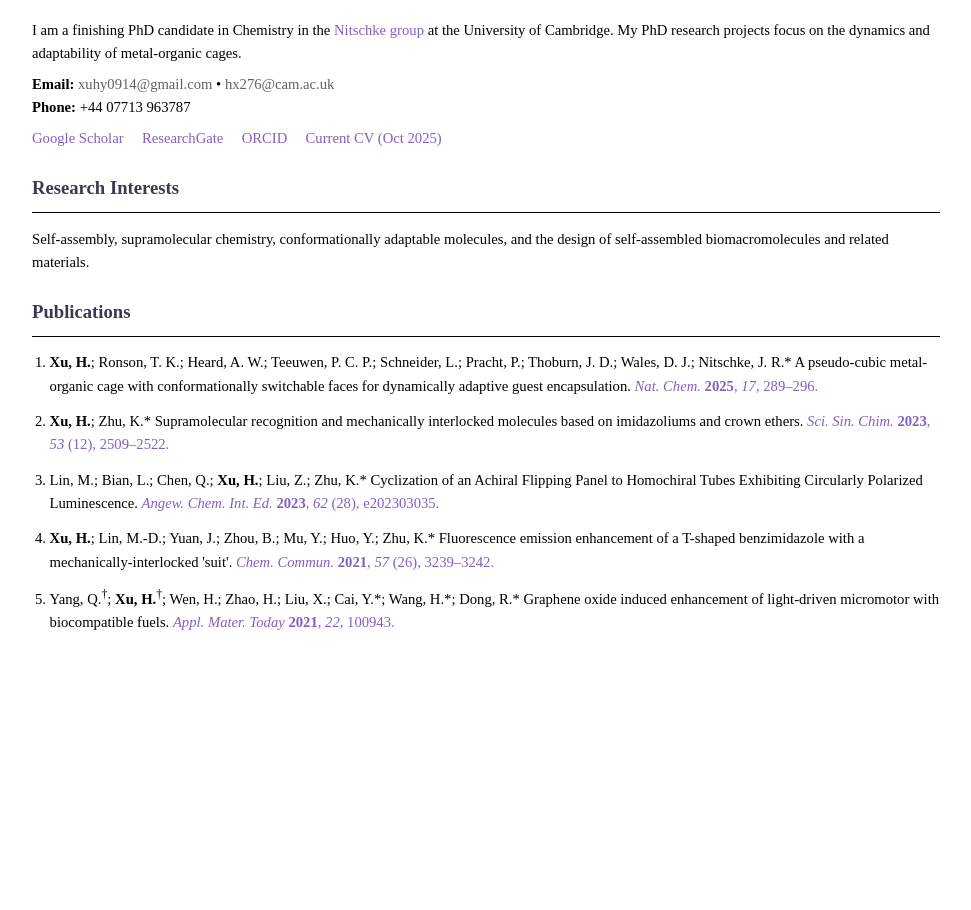
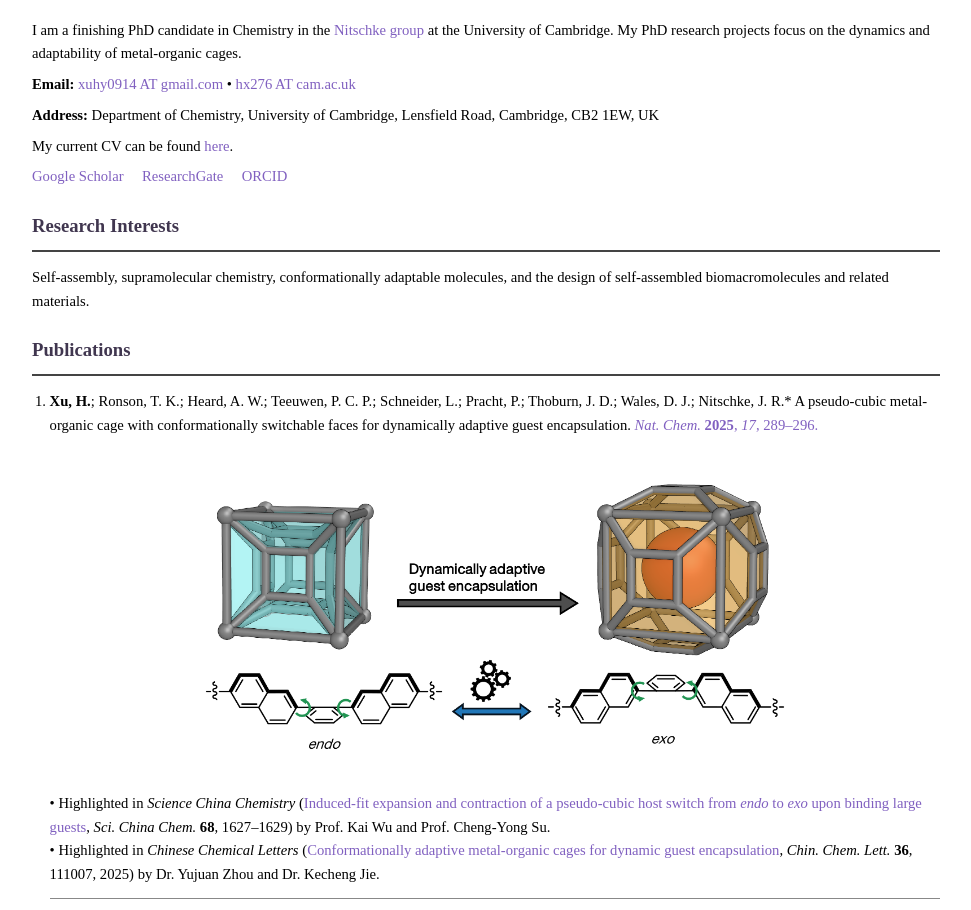
Before and after one commit to houyang-xu/houyang-xu.github.io, a plain HTML site: page index.html in a window 1280 px wide. Shown: the part 122-1032 px from the top of the page, without its empty margins (154-1125 px from the left). Before the commit the page ends 851 px from the top, so only its background shows below. Drawn offline with Linux system fonts and the light colour scheme.

Commit message:
update 251022

```diff
--- a/index.html
+++ b/index.html
@@ -54,6 +54,7 @@
     }
 
     .links {
+      color: rgb(128, 96, 192);
       margin-top: 0.5em;
     }
 
@@ -89,9 +90,16 @@ a:hover {
 
     hr {
       border: none;
-      height: 1px;
-      background: #000;
+      height: 1.5px;
+      background: #444;
       margin-bottom: 1em;
+    }
+
+    hr.sub {
+  border: none;
+  height: 0.5px;
+  background: #888;
+  margin-bottom: 1em;
     }
 
     .entry {
@@ -156,6 +164,9 @@ a:hover {
         padding: 48;
       }
     }
+
+</style>
+
   </style>
 </head>
 <body>
@@ -168,16 +179,37 @@ a:hover {
   <div class="bio-section">
     <p>I am a finishing PhD candidate in Chemistry in the <a href="https://www.nitschkegroup-cambridge.com/"> Nitschke group</a> at the University of Cambridge. My PhD research projects focus on the dynamics and adaptability of metal-organic cages.</p>
     <p>
-      <strong>Email:</strong> <a href="mailto:xuhy0914@gmail.com" style="color: rgb(96, 96, 96);">xuhy0914@gmail.com</a> •
-      <a href="mailto:hx276@cam.ac.uk" style="color: rgb(96, 96, 96);">hx276@cam.ac.uk</a><br>
+      <!--
+      <strong>Email:</strong> <a href="mailto:xuhy0914@gmail.com">xuhy0914 "at sign" gmail "dot" com</a> • <a href="mailto:hx276@cam.ac.uk">hx276 "at sign" cam "dot" ac "dot" uk</a><br>
+      -->
+
+     <strong>Email:</strong>
+    <span id="em1" class="links">xuhy0914 AT gmail.com</span>
+    •
+    <span id="em2" class="links">hx276 AT cam.ac.uk</span>
+
+    <script>
+      document.getElementById('em1').addEventListener('click', function(){
+        window.location.href = 'mailto:' + 'xuhy0914' + '@' + 'gmail.com';
+      });
+      document.getElementById('em2').addEventListener('click', function(){
+        window.location.href = 'mailto:' + 'hx276' + '@' + 'cam.ac.uk';
+      });
+    </script>
+      <div></div>
+
+      <strong>Address:</strong> Department of Chemistry, University of Cambridge, Lensfield Road, Cambridge, CB2 1EW, UK<br>
+      <!--
       <strong>Phone:</strong> +44 07713 963787
+      -->
     </p>
+    My current CV can be found <a href="docs/CV_Houyang_Xu.pdf">here</a>.
     <div class="links">
       <a href="https://scholar.google.com/citations?user=028tR5cAAAAJ&hl=en">Google Scholar</a>
       <a href="https://www.researchgate.net/profile/Houyang-Xu">ResearchGate</a>
       <a href="https://orcid.org/0000-0001-9251-6968">ORCID</a>
-      <a href="docs/CV_Houyang_Xu.pdf">Current CV (Oct 2025)</a>
     </div>
+
   </div>
 
   <!--
@@ -225,7 +257,7 @@ a:hover {
 
   <div class="section">
     <div class="section-title">Research Interests</div>
-    <hr>
+  <hr>
     <p>Self-assembly, supramolecular chemistry, conformationally adaptable molecules, and the design of self-assembled biomacromolecules and related materials.</p>
   </div>
 
@@ -233,13 +265,34 @@ a:hover {
   <div class="section-title">Publications</div>
   <hr>
   <ol>
+
     <li><strong>Xu, H.</strong>; Ronson, T. K.; Heard, A. W.; Teeuwen, P. C. P.; Schneider, L.; Pracht, P.; Thoburn, J. D.; Wales, D. J.; Nitschke, J. R.* A pseudo-cubic metal-organic cage with conformationally switchable faces for dynamically adaptive guest encapsulation. <a href="https://doi.org/10.1038/s41557-024-01708-5"><em>Nat. Chem.</em> <strong>2025</strong>, <em>17</em>, 289–296.</a></li>
+
+    <img src="images/ga_cube.png" alt="Graphical abstract"
+     style="display:block; margin:10px auto; max-width:600px;">
+
+     • Highlighted in <em>Science China Chemistry</em> (<a href="https://doi.org/10.1007/s11426-025-2578-3">Induced-fit expansion and contraction of a pseudo-cubic host switch from <em>endo</em> to <em>exo</em> upon binding large guests</a>, <em>Sci. China Chem.</em> <strong>68</strong>, 1627–1629) by Prof. Kai Wu and Prof. Cheng-Yong Su.
+<div></div>
+     • Highlighted in <em>Chinese Chemical Letters</em> (<a href="https://doi.org/10.1016/j.cclet.2025.111007">Conformationally adaptive metal-organic cages for dynamic guest encapsulation</a>, <em>Chin. Chem. Lett.</em> <strong>36</strong>, 111007, 2025) by Dr. Yujuan Zhou and Dr. Kecheng Jie.
+
+<div style="margin-top: 0.8em;"></div>
+
+     <hr class="sub">
 
     <li><strong>Xu, H.</strong>; Zhu, K.* Supramolecular recognition and mechanically interlocked molecules based on imidazoliums and crown ethers. <a href="https://doi.org/10.1360/SSC-2023-0171"><em>Sci. Sin. Chim.</em> <strong>2023</strong>, <em>53</em> (12), 2509–2522.</a></li>
 
+    <hr class="sub">
+
     <li>Lin, M.; Bian, L.; Chen, Q.; <strong>Xu, H.</strong>; Liu, Z.; Zhu, K.* Cyclization of an Achiral Flipping Panel to Homochiral Tubes Exhibiting Circularly Polarized Luminescence. <a href="https://doi.org/10.1002/anie.202303035"><em>Angew. Chem. Int. Ed.</em> <strong>2023</strong>, <em>62</em> (28), e202303035.</a></li>
 
-    <li><strong>Xu, H.</strong>; Lin, M.-D.; Yuan, J.; Zhou, B.; Mu, Y.; Huo, Y.; Zhu, K.* Fluorescence emission enhancement of a T-shaped benzimidazole with a mechanically-interlocked 'suit'. <a href="DOI	https://doi.org/10.1039/D0CC07471C"><em>Chem. Commun.</em> <strong>2021</strong>, <em>57</em> (26), 3239–3242.</a></li>
+    <hr class="sub">
+
+    <li><strong>Xu, H.</strong>; Lin, M.-D.; Yuan, J.; Zhou, B.; Mu, Y.; Huo, Y.; Zhu, K.* Fluorescence emission enhancement of a T-shaped benzimidazole with a mechanically-interlocked 'suit'. <a href="https://doi.org/10.1039/D0CC07471C"><em>Chem. Commun.</em> <strong>2021</strong>, <em>57</em> (26), 3239–3242.</a></li>
+
+    <img src="images/ga_suitane.png" alt="Graphical abstract"
+     style="display:block; margin:10px auto; max-width:400px;">
+
+    <hr style="margin-top: 1em;" class="sub">
 
     <li>Yang, Q.<sup>†</sup>; <strong>Xu, H.</strong><sup>†</sup>; Wen, H.; Zhao, H.; Liu, X.; Cai, Y.*; Wang, H.*; Dong, R.* Graphene oxide induced enhancement of light-driven micromotor with biocompatible fuels. <a href="https://doi.org/10.1016/j.apmt.2021.100943"><em>Appl. Mater. Today</em> <strong>2021</strong>, <em>22</em>, 100943.</a></li>
   </ol>
```
